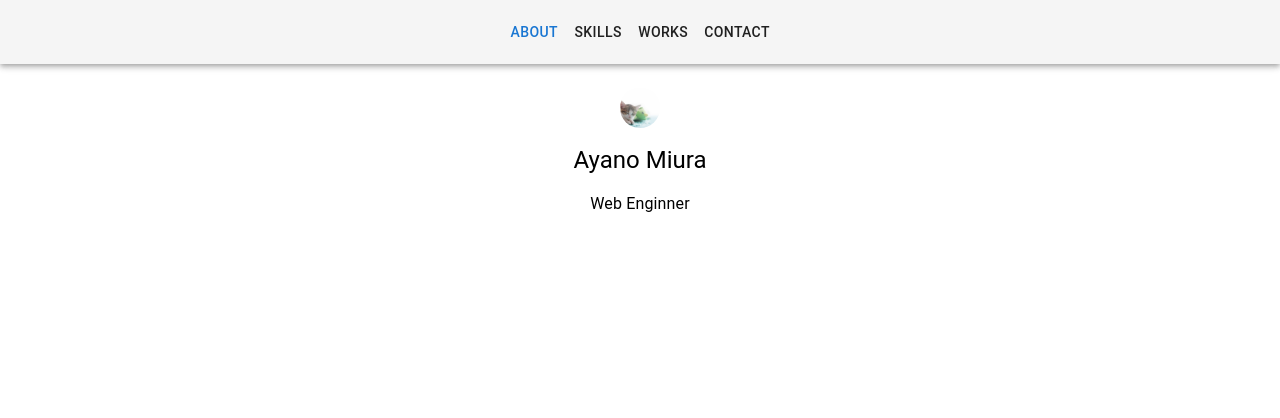
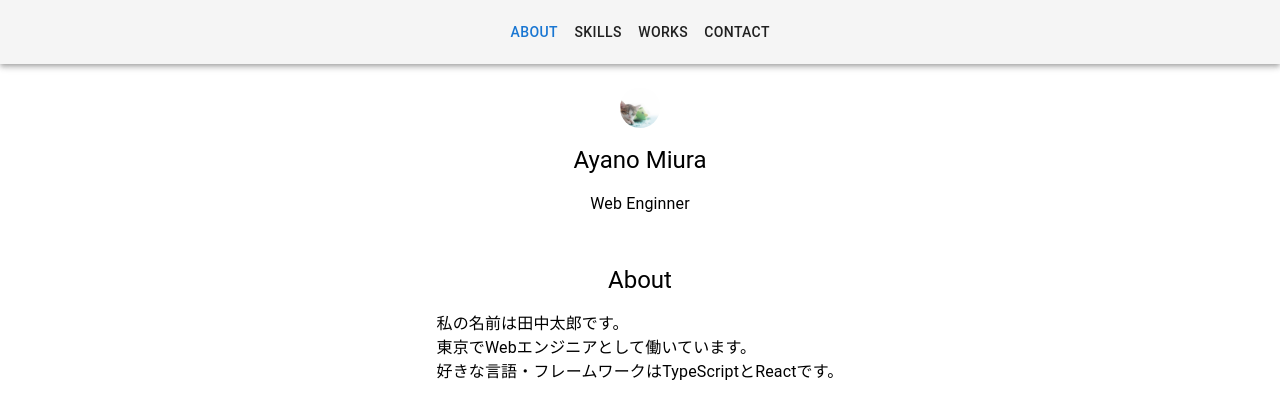
Before and after one commit to AyanoMiura88/portfolio, a React (Create React App) app: page / in a window 1280 px wide. Shown: the top 418 px of the page. Built offline with nearby package versions, Linux system fonts and the light colour scheme.

Commit message:
[add] About.ts

```diff
--- a/src/App.tsx
+++ b/src/App.tsx
@@ -1,12 +1,14 @@
 import React from "react";
 import NavBar from "./components/Navbar";
 import MyAvatar from "./components/MyAvatar";
+import About from "./components/About";
 
 const App = () => {
   return (
     <>
       <NavBar />
       <MyAvatar />
+      <About />
     </>
   );
 };
--- /dev/null
+++ b/src/components/About.tsx
@@ -0,0 +1,25 @@
+import Box from "@mui/material/Box";
+import Typography from "@mui/material/Typography";
+
+const About = () => {
+  return (
+    <>
+      <Box p={2}>
+        <Box display="flex" justifyContent="center" p={1}>
+          <Typography variant="h5">About</Typography>
+        </Box>
+        <Box display="flex" justifyContent="center" p={1}>
+          <Typography variant="body1" align="left">
+            私の名前は田中太郎です。
+            <br />
+            東京でWebエンジニアとして働いています。
+            <br />
+            好きな言語・フレームワークはTypeScriptとReactです。
+          </Typography>
+        </Box>
+      </Box>
+    </>
+  );
+};
+
+export default About;
```
Also changed, not shown: src/components/MyAvatar.tsx (+3 -4 lines).
